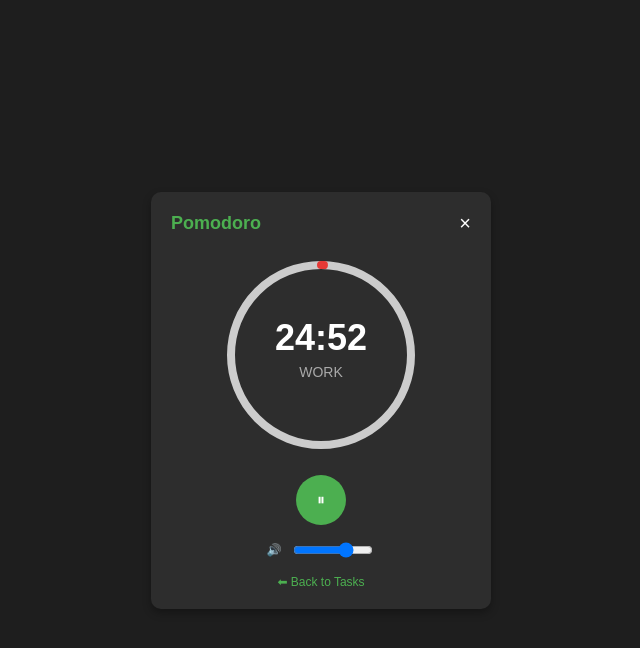
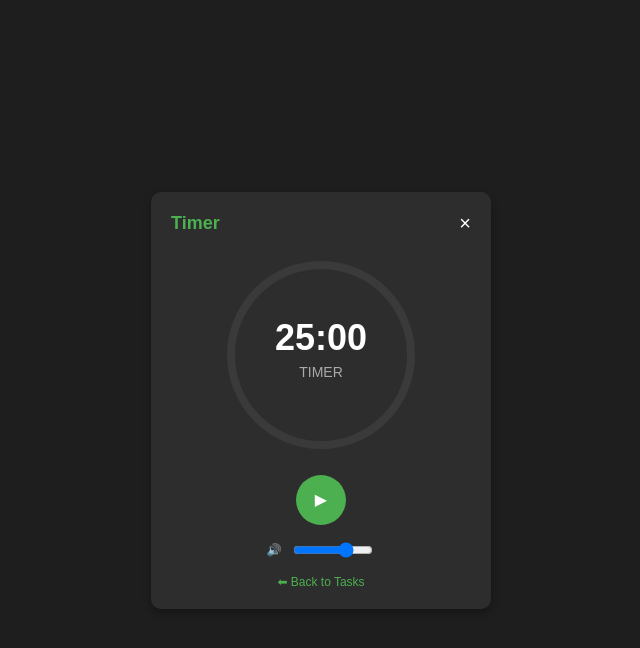
Before and after one commit to AdityaC-07/StudySprint-Pomodoro, a PHP site: page /timer.php?task_id=1 in a window 1280 px wide. Shown: the top 648 px of the page, without its empty margins (319-959 px from the left). Run offline with PHP 8.4, Linux system fonts and the light colour scheme.

Commit message:
timer.php

```diff
--- a/timer.php
+++ b/timer.php
@@ -1,11 +1,42 @@
 <?php
 include 'theme.php'; // Include theme.php at the very top
 $task_id = $_GET['task_id'];
+$duration = $_GET['duration'] ?? 1500; // Default to 25 minutes
+
+// Define theme-specific timer colors
+switch ($theme) {
+    case 'dark':
+        $timerBgColor = "#3a3a3a";
+        $timerProgressColor = "#e53935";
+        break;
+    case 'green':
+        $timerBgColor = "#e0e0e0";
+        $timerProgressColor = "#2e8b57";
+        break;
+    case 'light':
+        $timerBgColor = "#f5f5f5";
+        $timerProgressColor = "#c49700";
+        break;
+    case 'blue':
+        $timerBgColor = "#e3f2fd";
+        $timerProgressColor = "#1976d2";
+        break;
+    case 'solarized':
+        $timerBgColor = "#eee8d5";
+        $timerProgressColor = "#b58900";
+        break;
+    default:
+        $timerBgColor = "#3a3a3a";
+        $timerProgressColor = "#e53935";
+}
+
+// Set label color based on theme
+$labelColor = ($theme === 'dark') ? '#aaa' : '#666';
 ?>
 <!DOCTYPE html>
 <html>
 <head>
-<title>Pomodoro Timer</title>
+<title>Timer</title>
 <style>
 body {
     font-family: 'Arial', sans-serif;
@@ -53,10 +84,10 @@ body {
     stroke-width: 8;
 }
 .timer-background {
-    stroke: #ccc;
+    stroke: <?= $timerBgColor ?>;
 }
 .timer-progress {
-    stroke: #e53935;
+    stroke: <?= $timerProgressColor ?>;
     stroke-linecap: round;
     transform: rotate(-90deg);
     transform-origin: center;
@@ -76,7 +107,7 @@ body {
 }
 .timer-label {
     font-size: 14px;
-    color: <?= ($theme === 'dark') ? '#aaa' : '#666' ?>;
+    color: <?= $labelColor ?>;
     text-transform: uppercase;
     margin-top: 5px;
 }
@@ -122,7 +153,7 @@ a {
 <body>
 <div class="timer-container">
     <div class="app-header">
-        <p class="app-title">Pomodoro</p>
+        <p class="app-title">Timer</p>
         <span class="close-icon">×</span>
     </div>
     <div class="circle-timer">
@@ -131,11 +162,11 @@ a {
             <circle id="progress-ring" class="timer-circle timer-progress" cx="100" cy="100" r="90" />
         </svg>
         <div class="timer-text">
-            <p id="timer" class="timer-time">25:00</p>
-            <p class="timer-label">WORK</p>
+            <p id="timer" class="timer-time"><?= floor($duration / 60) ?>:00</p>
+            <p class="timer-label">TIMER</p>
         </div>
     </div>
-    <button id="controlBtn" class="control-button">⏸</button>
+    <button id="controlBtn" class="control-button">▶</button>
 
     <!-- Volume control -->
     <div class="volume-control">
@@ -155,18 +186,22 @@ a {
 </div>
 
 <script>
+// Circle properties
 const circle = document.getElementById('progress-ring');
 const radius = circle.r.baseVal.value;
 const circumference = 2 * Math.PI * radius;
+
+// Set initial properties
 circle.style.strokeDasharray = `${circumference} ${circumference}`;
 circle.style.strokeDashoffset = 0;
 
-let seconds = 1500;
+// Timer variables
+let seconds = <?= $duration ?>;
 const totalSeconds = seconds;
 let elapsedTime = 0;
-let startTime = Date.now();
-let isPaused = false;
-let intervalId = setInterval(updateTimer, 1000);
+let startTime = null;
+let isPaused = true;
+let intervalId = null;
 const timerDisplay = document.getElementById("timer");
 const controlBtn = document.getElementById("controlBtn");
 const timerSound = document.getElementById("timerSound");
@@ -185,25 +220,12 @@ if (Notification.permission !== "granted") {
 // Show a notification when the timer starts
 function showStartNotification() {
     if (Notification.permission === "granted") {
-        new Notification("Pomodoro Timer", {
-            body: "Your Pomodoro session has started! Stay focused!",
-            icon: "https://example.com/timer-icon.png" // Optional: Add an icon URL
+        new Notification("Timer Started", {
+            body: "Your timer has started!",
+            icon: "timer-icon.png" // Optional: Add an icon URL
         });
     }
 }
-
-// Call showStartNotification when the timer starts
-showStartNotification();
-
-// Block notifications while the timer is running
-function blockNotifications() {
-    if (Notification.permission === "granted") {
-        console.log("Notifications are blocked during the timer session.");
-    }
-}
-
-// Call blockNotifications when the timer starts
-blockNotifications();
 
 // Play sound when timer ends
 function playTimerCompleteSound() {
@@ -213,11 +235,13 @@ function playTimerCompleteSound() {
     });
 }
 
+// Update the circle progress
 function setProgress(percent) {
     const offset = circumference - (percent / 100 * circumference);
     circle.style.strokeDashoffset = offset;
 }
 
+// Update the timer display
 function updateTimerDisplay() {
     let mins = Math.floor(seconds / 60);
     let secs = seconds % 60;
@@ -226,6 +250,7 @@ function updateTimerDisplay() {
     setProgress(percent);
 }
 
+// Handle timer update
 function updateTimer() {
     if (seconds > 0) {
         seconds--;
@@ -234,8 +259,19 @@ function updateTimer() {
         clearInterval(intervalId);
         // Play completion sound before redirecting
         playTimerCompleteSound();
-        elapsedTime += (Date.now() - startTime) / 1000;
+
+        if (startTime) {
+            elapsedTime += (Date.now() - startTime) / 1000;
+        }
         const actualDuration = Math.round(elapsedTime);
+
+        // Show notification when timer ends
+        if (Notification.permission === "granted") {
+            new Notification("Timer Complete", {
+                body: "Your timer has finished!",
+                icon: "timer-icon.png"
+            });
+        }
 
         // Delay redirect to allow sound to play
         setTimeout(() => {
@@ -244,22 +280,31 @@ function updateTimer() {
     }
 }
 
+// Update the timer display initially
+updateTimerDisplay();
+
+// Toggle timer
 controlBtn.addEventListener("click", function() {
     isPaused = !isPaused;
     if (isPaused) {
         clearInterval(intervalId);
-        elapsedTime += (Date.now() - startTime) / 1000;
-        this.innerHTML = "▶ ";
+        if (startTime) {
+            elapsedTime += (Date.now() - startTime) / 1000;
+        }
+        this.innerHTML = "▶";
     } else {
+        startTime = Date.now();
         this.innerHTML = "⏸";
-        startTime = Date.now();
         intervalId = setInterval(updateTimer, 1000);
+        // Show notification when timer starts
+        showStartNotification();
     }
 });
 
+// Handle close button
 document.querySelector(".close-icon").addEventListener("click", function() {
-    if (confirm("Are you sure you want to cancel this Pomodoro session?")) {
-        if (!isPaused) {
+    if (confirm("Are you sure you want to cancel this timer session?")) {
+        if (!isPaused && startTime) {
             elapsedTime += (Date.now() - startTime) / 1000;
         }
         if (elapsedTime > 5) {
```
